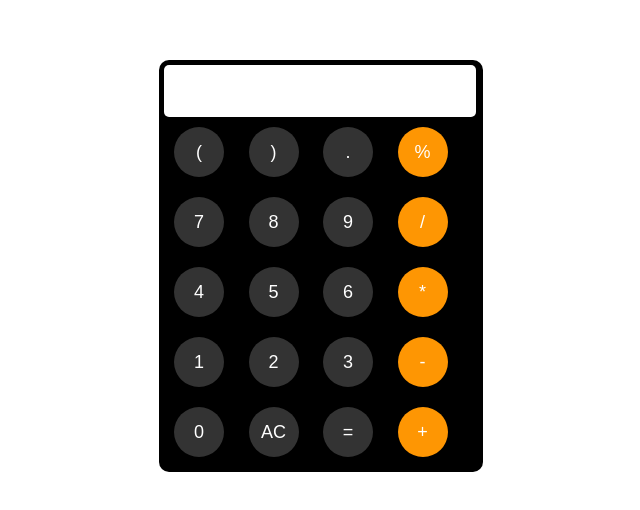
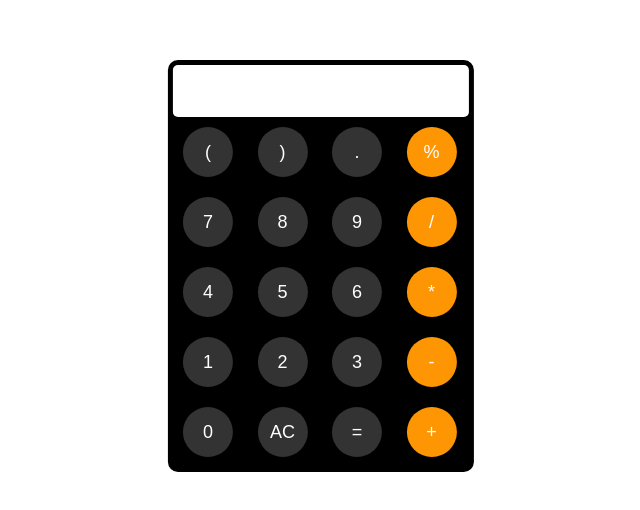
Before and after one commit to royramesh/Calculator, a plain HTML site: page index.html in a window 1280 px wide. Shown: the part 134-644 px from the top of the page, without its empty margins (319-959 px from the left). Drawn offline with Linux system fonts and the light colour scheme.

Commit message:
fix the input tag problem.

```diff
--- a/style.css
+++ b/style.css
@@ -3,9 +3,9 @@
     font-size: large;
 }.container{
     background-color: black;
-    height: min-content;
+    height: max-content;
     width: max-content;
-    overflow: hidden;
+    /* overflow: hidden; */
     border-radius: 10px;
     padding: 5px;
     margin: 0;
@@ -27,13 +27,9 @@
     background-color: #FE9603;
 }
 .input{
-    /* position: relative;
-    top: 5px;
-    left: 5px;
-    right: 5px; */
     border: none;
     height: 50px;
-    width: 98%;
+    width: 292.2px;
     color: black;
     font-size:x-large;
     border-radius: 5px;
```
